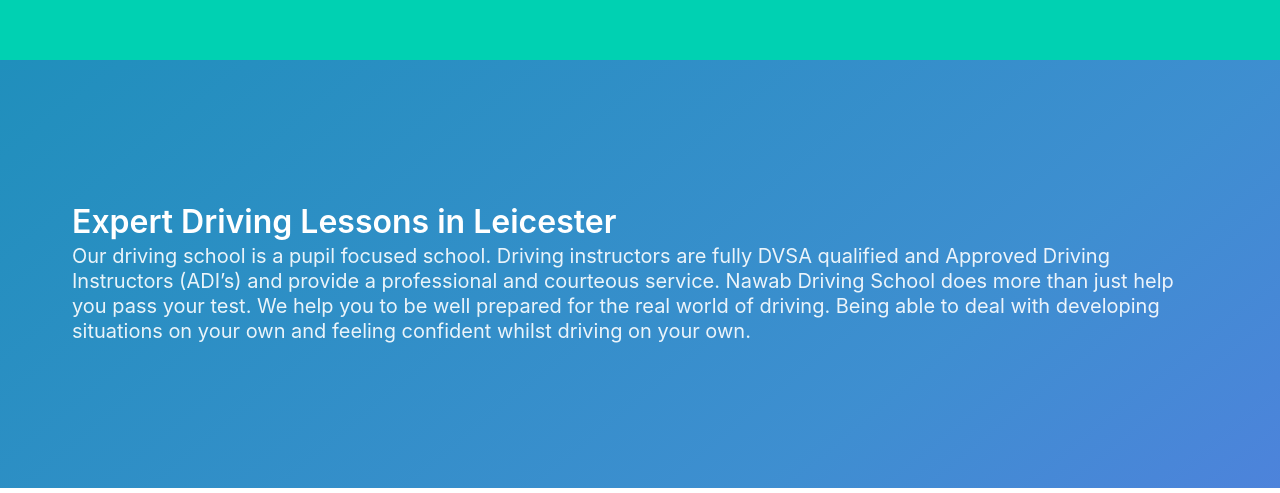
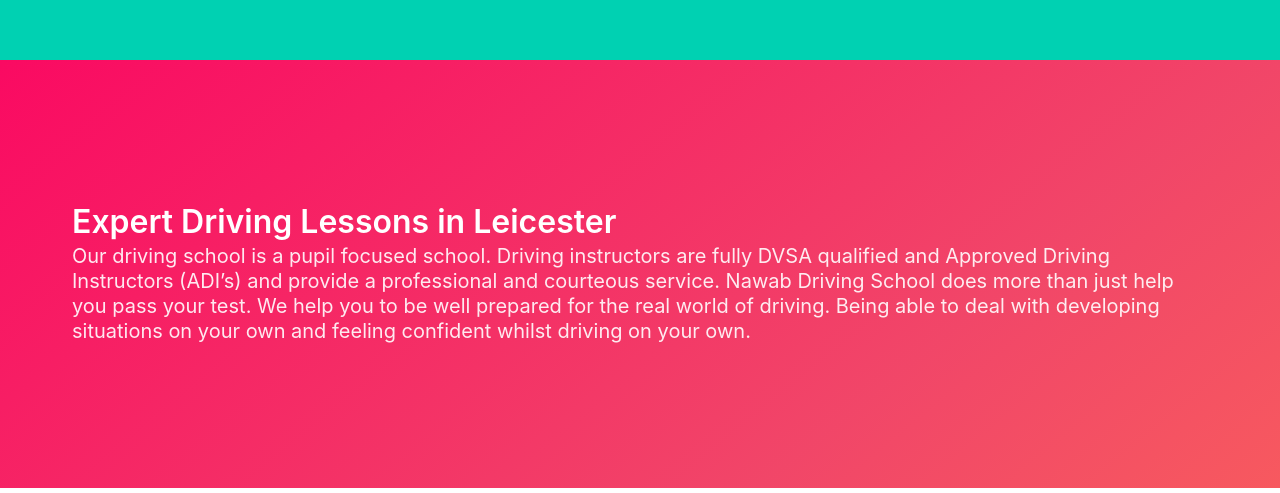
Before and after one commit to Sehbaz/nawab-driving-school, a Gatsby site: page / in a window 1280 px wide. Shown: the part 740-1233 px from the top of the page. Built offline with nearby package versions, Linux system fonts and the light colour scheme; Gatsby itself is replaced by a stand-in of ours.

Commit message:
color varriation

```diff
--- a/src/pages/index.js
+++ b/src/pages/index.js
@@ -16,7 +16,7 @@
         </div>
       </div>
     </section>
-    <section class='hero is-medium is-info is-bold'>
+    <section class='hero is-medium is-danger is-bold'>
       <div class='hero-body'>
         <div class='container'>
           <h1 class='title'>Expert Driving Lessons in Leicester</h1>
--- a/src/pages/mystyles.scss
+++ b/src/pages/mystyles.scss
@@ -1,6 +1,5 @@
 @charset "utf-8";
-
 // If need, change your variables before importing Bulma
-
+$red-color: #ff0000;
 
 @import "~bulma/bulma.sass";
```
